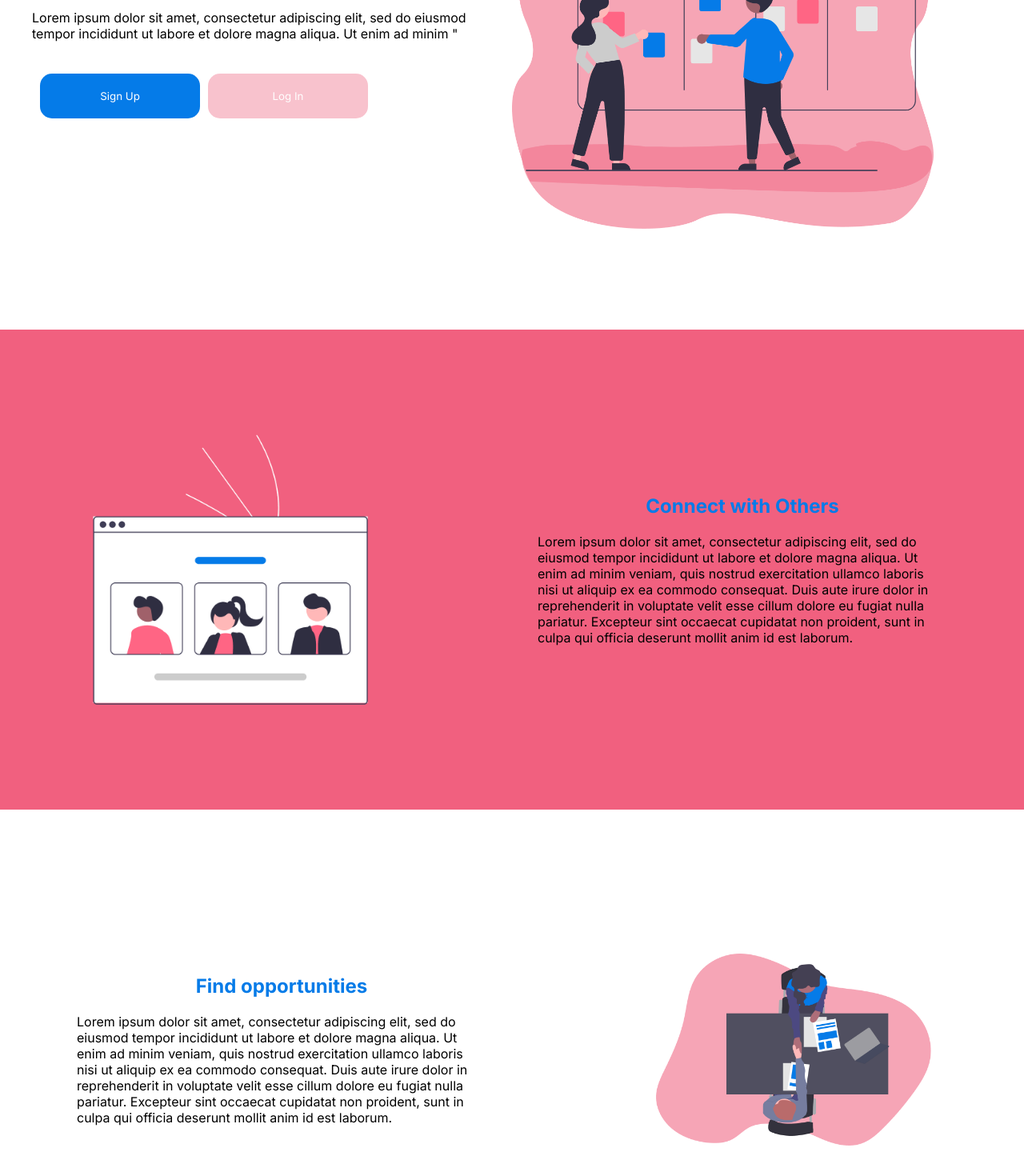
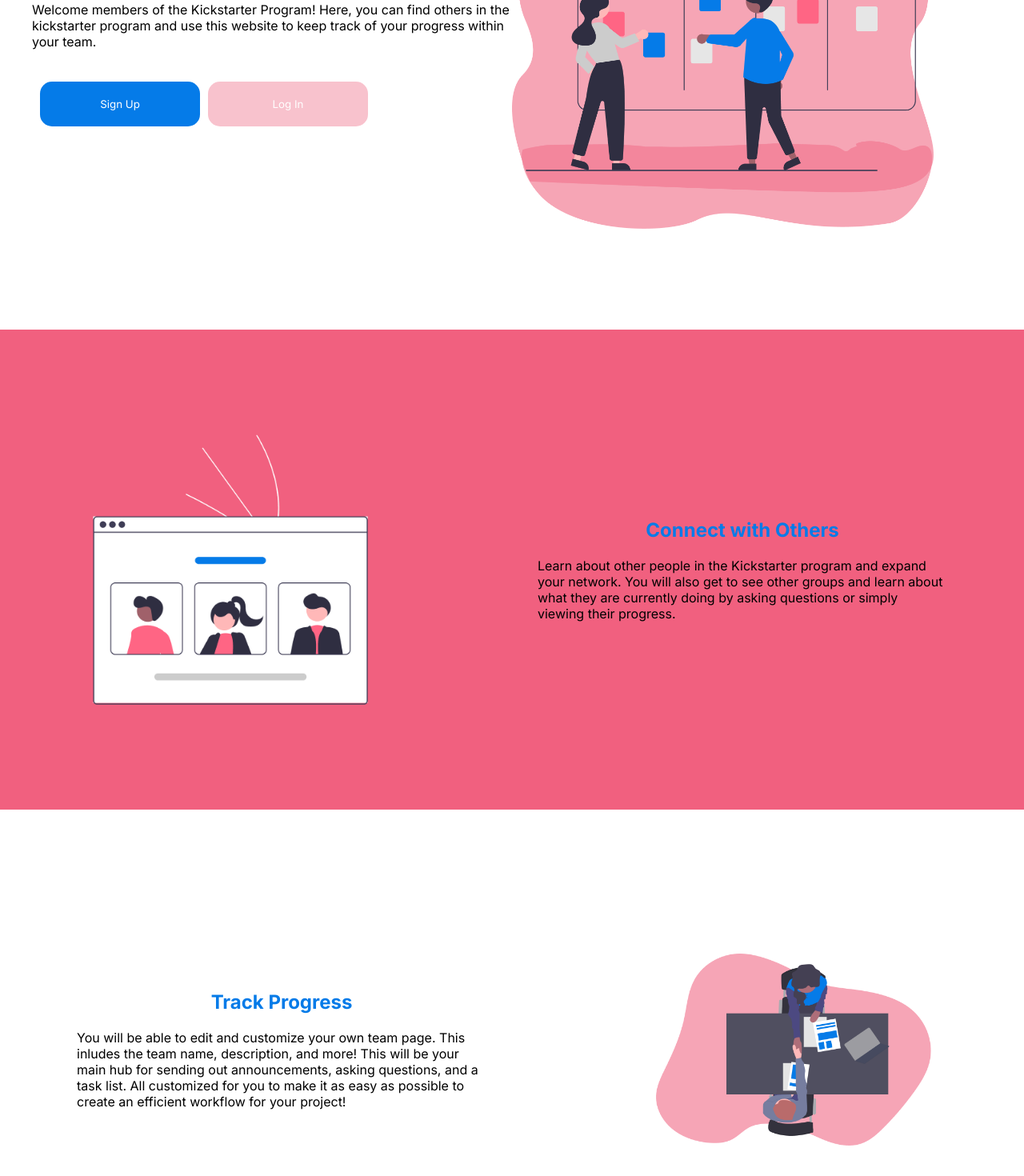
Before and after one commit to aibarrola/SubtleAsianNetwork, a React (Create React App) app: page / in a window 1280 px wide. Shown: the part 388-1858 px from the top of the page at 80% size. Built offline with nearby package versions, Linux system fonts and the light colour scheme.

Commit message:
fixed footer and added copywriting for home page

```diff
--- a/src/components/pages/connectSection.jsx
+++ b/src/components/pages/connectSection.jsx
@@ -9,13 +9,7 @@ function render() {
       <div className="connectInfoContainer">
         <h2> Connect with Others </h2>
         <p>
-          Lorem ipsum dolor sit amet, consectetur adipiscing elit, sed do
-          eiusmod tempor incididunt ut labore et dolore magna aliqua. Ut enim ad
-          minim veniam, quis nostrud exercitation ullamco laboris nisi ut
-          aliquip ex ea commodo consequat. Duis aute irure dolor in
-          reprehenderit in voluptate velit esse cillum dolore eu fugiat nulla
-          pariatur. Excepteur sint occaecat cupidatat non proident, sunt in
-          culpa qui officia deserunt mollit anim id est laborum.
+          Learn about other people in the Kickstarter program and expand your network. You will also get to see other groups and learn about what they are currently doing by asking questions or simply viewing their progress.
         </p>
       </div>
     </div>
--- a/src/components/pages/css/footer.css
+++ b/src/components/pages/css/footer.css
@@ -1,6 +1,6 @@
 .footer {
   background-color: #6e7199;
-  height: 30vh;
+  height: 12vh;
 }
 
 .logoFooter {
--- a/src/components/pages/landing.jsx
+++ b/src/components/pages/landing.jsx
@@ -15,12 +15,11 @@ function landing() {
         <img src={logo} className="logo" alt="Logo"/>
         <div className="heroBox">
           <h1>
-            Subtle Asian <br></br> Network
+            Subtle Asian Network <br />
+            Kickstarter Program
           </h1>
           <p className="introText">
-            Lorem ipsum dolor sit amet, consectetur adipiscing elit, sed do
-            eiusmod tempor incididunt ut labore et dolore magna aliqua. Ut enim
-            ad minim "
+            Welcome members of the Kickstarter Program! Here, you can find others in the kickstarter program and use this website to keep track of your progress within your team.
           </p>
 
           <div className="btnContainer">
--- a/src/components/pages/opportunitiesSection.jsx
+++ b/src/components/pages/opportunitiesSection.jsx
@@ -6,15 +6,9 @@ function render() {
   return (
     <div className="opportunitiesSection">
       <div className="connectInfoContainer">
-        <h2> Find opportunities </h2>
+        <h2> Track Progress </h2>
         <p>
-          Lorem ipsum dolor sit amet, consectetur adipiscing elit, sed do
-          eiusmod tempor incididunt ut labore et dolore magna aliqua. Ut enim ad
-          minim veniam, quis nostrud exercitation ullamco laboris nisi ut
-          aliquip ex ea commodo consequat. Duis aute irure dolor in
-          reprehenderit in voluptate velit esse cillum dolore eu fugiat nulla
-          pariatur. Excepteur sint occaecat cupidatat non proident, sunt in
-          culpa qui officia deserunt mollit anim id est laborum.
+          You will be able to edit and customize your own team page. This inludes the team name, description, and more! This will be your main hub for sending out announcements, asking questions, and a task list. All customized for you to make it as easy as possible to create an efficient workflow for your project!
         </p>
       </div>
       <img src={opportunitiesSVG} className="connect" alt=""/>
```
